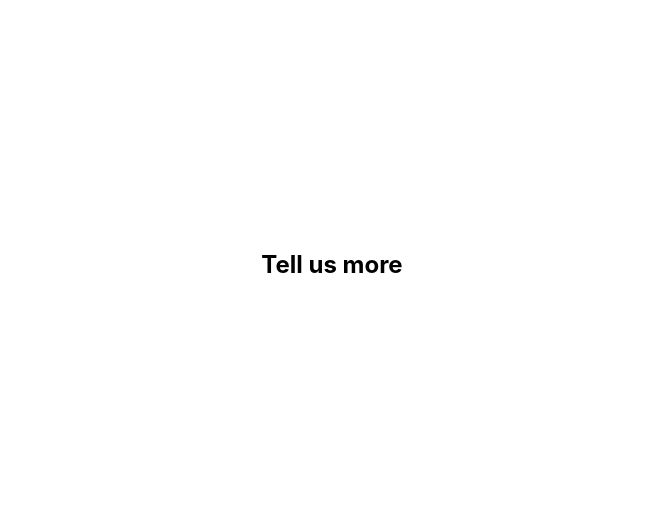
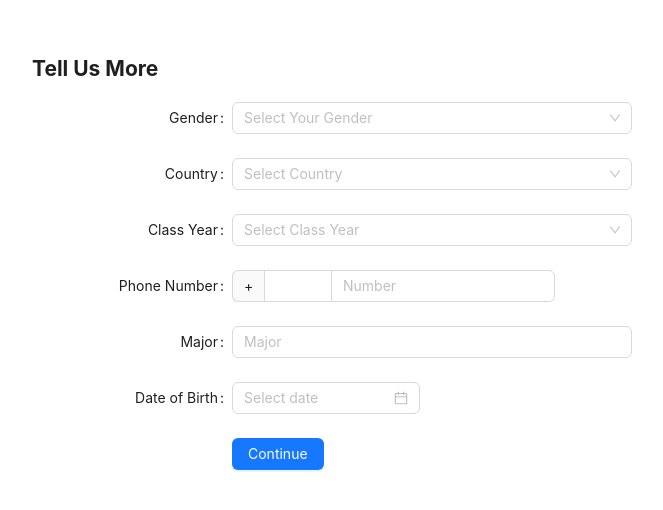
Before and after one commit to epotapov/Apollo, a React (Create React App) app in the folder apollo-frontend/: page /TellUsMore in a window 1280 px wide. Shown: the part 136-646 px from the top of the page, without its empty margins (308-971 px from the left). Built offline with nearby package versions, Linux system fonts and the light colour scheme.

Commit message:
Skeleton for TellUsMore
Pushed a skeleton for tell us more page

```diff
--- a/apollo-frontend/src/components/SignUpPage.js
+++ b/apollo-frontend/src/components/SignUpPage.js
@@ -8,7 +8,7 @@ export default function SignUpPage() {
   const [username, setUsername] = useState('');
   const [email, setEmail] = useState('');
   const [password, setPassword] = useState('');
-  const [role, setRole] = useState('student');
+  const [role, setRole] = useState('');
   const [error, setError] = useState(null);
   const [size, setSize] = useState('large');
 
@@ -131,7 +131,7 @@ export default function SignUpPage() {
               },
             ]}
           >
-          <Radio.Group value={role}>
+          <Radio.Group value={1}>
             <Radio value={1}> Student </Radio>
             <Radio value={2}> Professor </Radio>
           </Radio.Group>
--- a/apollo-frontend/src/components/TellUsMore.js
+++ b/apollo-frontend/src/components/TellUsMore.js
@@ -1,13 +1,389 @@
 import {React, useState} from 'react';
 import '../index.css';
 import { Link } from 'react-router-dom'
-import { Grid, Button, Checkbox, Form, Input } from 'antd';
+import { Grid, Button, Checkbox, Form, Input, Select, DatePicker} from 'antd';
+
+const onFinish = (values) => {
+    console.log('Success:', values);
+  };
+
+const onFinishFailed = (errorInfo) => {
+    console.log('Failed:', errorInfo);
+};
+
+const countryList = [
+    "Afghanistan",
+	"Albania",
+	"Algeria",
+	"American Samoa",
+	"Andorra",
+	"Angola",
+	"Anguilla",
+	"Antarctica",
+	"Antigua and Barbuda",
+	"Argentina",
+	"Armenia",
+	"Aruba",
+	"Australia",
+	"Austria",
+	"Azerbaijan",
+	"Bahamas (the)",
+	"Bahrain",
+	"Bangladesh",
+	"Barbados",
+	"Belarus",
+	"Belgium",
+	"Belize",
+	"Benin",
+	"Bermuda",
+	"Bhutan",
+	"Bolivia (Plurinational State of)",
+	"Bonaire, Sint Eustatius and Saba",
+	"Bosnia and Herzegovina",
+	"Botswana",
+	"Bouvet Island",
+	"Brazil",
+	"British Indian Ocean Territory (the)",
+	"Brunei Darussalam",
+	"Bulgaria",
+	"Burkina Faso",
+	"Burundi",
+	"Cabo Verde",
+	"Cambodia",
+	"Cameroon",
+	"Canada",
+	"Cayman Islands (the)",
+	"Central African Republic (the)",
+	"Chad",
+	"Chile",
+	"China",
+	"Christmas Island",
+	"Cocos (Keeling) Islands (the)",
+	"Colombia",
+	"Comoros (the)",
+	"Congo (the Democratic Republic of the)",
+	"Congo (the)",
+	"Cook Islands (the)",
+	"Costa Rica",
+	"Croatia",
+	"Cuba",
+	"Curaçao",
+	"Cyprus",
+	"Czechia",
+	"Côte d'Ivoire",
+	"Denmark",
+	"Djibouti",
+	"Dominica",
+	"Dominican Republic (the)",
+	"Ecuador",
+	"Egypt",
+	"El Salvador",
+	"Equatorial Guinea",
+	"Eritrea",
+	"Estonia",
+	"Eswatini",
+	"Ethiopia",
+	"Falkland Islands (the) [Malvinas]",
+	"Faroe Islands (the)",
+	"Fiji",
+	"Finland",
+	"France",
+	"French Guiana",
+	"French Polynesia",
+	"French Southern Territories (the)",
+	"Gabon",
+	"Gambia (the)",
+	"Georgia",
+	"Germany",
+	"Ghana",
+	"Gibraltar",
+	"Greece",
+	"Greenland",
+	"Grenada",
+	"Guadeloupe",
+	"Guam",
+	"Guatemala",
+	"Guernsey",
+	"Guinea",
+	"Guinea-Bissau",
+	"Guyana",
+	"Haiti",
+	"Heard Island and McDonald Islands",
+	"Holy See (the)",
+	"Honduras",
+	"Hong Kong",
+	"Hungary",
+	"Iceland",
+	"India",
+	"Indonesia",
+	"Iran (Islamic Republic of)",
+	"Iraq",
+	"Ireland",
+	"Isle of Man",
+	"Israel",
+	"Italy",
+	"Jamaica",
+	"Japan",
+	"Jersey",
+	"Jordan",
+	"Kazakhstan",
+	"Kenya",
+	"Kiribati",
+	"Korea (the Democratic People's Republic of)",
+	"Korea (the Republic of)",
+	"Kuwait",
+	"Kyrgyzstan",
+	"Lao People's Democratic Republic (the)",
+	"Latvia",
+	"Lebanon",
+	"Lesotho",
+	"Liberia",
+	"Libya",
+	"Liechtenstein",
+	"Lithuania",
+	"Luxembourg",
+	"Macao",
+	"Madagascar",
+	"Malawi",
+	"Malaysia",
+	"Maldives",
+	"Mali",
+	"Malta",
+	"Marshall Islands (the)",
+	"Martinique",
+	"Mauritania",
+	"Mauritius",
+	"Mayotte",
+	"Mexico",
+	"Micronesia (Federated States of)",
+	"Moldova (the Republic of)",
+	"Monaco",
+	"Mongolia",
+	"Montenegro",
+	"Montserrat",
+	"Morocco",
+	"Mozambique",
+	"Myanmar",
+	"Namibia",
+	"Nauru",
+	"Nepal",
+	"Netherlands (the)",
+	"New Caledonia",
+	"New Zealand",
+	"Nicaragua",
+	"Niger (the)",
+	"Nigeria",
+	"Niue",
+	"Norfolk Island",
+	"Northern Mariana Islands (the)",
+	"Norway",
+	"Oman",
+	"Pakistan",
+	"Palau",
+	"Palestine, State of",
+	"Panama",
+	"Papua New Guinea",
+	"Paraguay",
+	"Peru",
+	"Philippines (the)",
+	"Pitcairn",
+	"Poland",
+	"Portugal",
+	"Puerto Rico",
+	"Qatar",
+	"Republic of North Macedonia",
+	"Romania",
+	"Russian Federation (the)",
+	"Rwanda",
+	"Réunion",
+	"Saint Barthélemy",
+	"Saint Helena, Ascension and Tristan da Cunha",
+	"Saint Kitts and Nevis",
+	"Saint Lucia",
+	"Saint Martin (French part)",
+	"Saint Pierre and Miquelon",
+	"Saint Vincent and the Grenadines",
+	"Samoa",
+	"San Marino",
+	"Sao Tome and Principe",
+	"Saudi Arabia",
+	"Senegal",
+	"Serbia",
+	"Seychelles",
+	"Sierra Leone",
+	"Singapore",
+	"Sint Maarten (Dutch part)",
+	"Slovakia",
+	"Slovenia",
+	"Solomon Islands",
+	"Somalia",
+	"South Africa",
+	"South Georgia and the South Sandwich Islands",
+	"South Sudan",
+	"Spain",
+	"Sri Lanka",
+	"Sudan (the)",
+	"Suriname",
+	"Svalbard and Jan Mayen",
+	"Sweden",
+	"Switzerland",
+	"Syrian Arab Republic",
+	"Taiwan",
+	"Tajikistan",
+	"Tanzania, United Republic of",
+	"Thailand",
+	"Timor-Leste",
+	"Togo",
+	"Tokelau",
+	"Tonga",
+	"Trinidad and Tobago",
+	"Tunisia",
+	"Turkey",
+	"Turkmenistan",
+	"Turks and Caicos Islands (the)",
+	"Tuvalu",
+	"Uganda",
+	"Ukraine",
+	"United Arab Emirates (the)",
+	"United Kingdom of Great Britain and Northern Ireland (the)",
+	"United States Minor Outlying Islands (the)",
+	"United States of America (the)",
+	"Uruguay",
+	"Uzbekistan",
+	"Vanuatu",
+	"Venezuela (Bolivarian Republic of)",
+	"Viet Nam",
+	"Virgin Islands (British)",
+	"Virgin Islands (U.S.)",
+	"Wallis and Futuna",
+	"Western Sahara",
+	"Yemen",
+	"Zambia",
+	"Zimbabwe",
+	"Åland Islands"
+];
+
+const {Option} = Select;
 
 export default function TellUsMore() {
+    const [phoneNumber, setPhoneNumber] = useState('');
+    const [country, setCountry] = useState('');
+    const [gender, setGender] = useState('');
+    const [major, setMajor] = useState('');
+    const [year, setYear] = useState('');
+    const [dob, setDob] = useState('');
+
+    const [size, setSize] = useState('large');
+
     return (
         <div className='Container'>
-            <h2> Tell us more </h2>
-
+            <Form
+                name="Tell us more"
+                labelCol={{
+                    span: 8,
+                }}
+                wrapperCol={{
+                    span: 16,
+                }}
+                style={{
+                    maxWidth: 600,
+                }}
+                initialValues={{
+                    remember: true,
+                }}
+                onFinish={onFinish}
+                onFinishFailed={onFinishFailed}
+                autoComplete="off"
+            >
+                <h2> Tell Us More </h2>
+                <Form.Item
+                    name="gender"
+                    label="Gender"
+                    onChange={(e) => setGender(e.target.value)}
+                    value={gender}
+                >
+                    <Select placeholder="Select Your Gender" allowClear>
+                        <Option value="male">Male</Option>
+                        <Option value="female">Female</Option>
+                        <Option value="other">Other</Option>
+                    </Select>
+                </Form.Item>
+                <Form.Item
+                    name="country"
+                    label="Country"
+                    onChange={(e) => setCountry(e.target.value)}
+                    value={country}
+                >
+                    <Select
+                        placeholder="Select Country"
+                        showSearch
+                        optionFilterProp="children"
+                        filterOption={(input, option) => (option?.label ?? '').includes(input)}
+                        filterSort={(optionA, optionB) =>
+                          (optionA?.label ?? '').toLowerCase().localeCompare((optionB?.label ?? '').toLowerCase())
+                        }
+                        value={country}
+                        options={countryList.map((country) => ({ label: country, value: country }))}
+                    />
+                </Form.Item>
+                <Form.Item
+                    name ="classyear"
+                    label="Class Year"
+                    onChange={(e) => setYear(e.target.value)}
+                    value={year}
+                >
+                    <Select placeholder="Select Class Year" allowClear>
+                        <Option value="freshman">Freshman</Option>
+                        <Option value="sophomore">Sophomore</Option>
+                        <Option value="junior">Junior</Option>
+                        <Option value="senior">Senior</Option>
+                        <Option value="graduate">Graduate</Option>
+                    </Select>
+                </Form.Item>
+                <Form.Item
+                    name="phonenumber"
+                    label="Phone Number"
+                    onChange={(e) => setPhoneNumber(e.target.value)}
+                    value = {phoneNumber}
+                >
+                    <Input.Group compact>
+                        <Input
+                            style={{width: '25%'}}
+                            addonBefore={"+"}
+                            maxLength={3}
+                            />
+                        <Input allowClear style={{width: '50%'}} placeholder="Number" />
+                    </Input.Group>
+                </Form.Item>
+                <Form.Item
+                    name="major"
+                    label="Major"
+                    onChange={(e) => setMajor(e.target.value)}
+                    value={major}
+                >
+                    <Input placeholder="Major" />
+                </Form.Item>
+                <Form.Item
+                    name="dob"
+                    label="Date of Birth"
+                    onChange={(e) => setDob(e.target.value)}
+                    value={dob}
+                >
+                    <DatePicker />
+                </Form.Item>
+                <Form.Item
+                wrapperCol={{
+                    offset: 8,
+                    span: 16,
+                }}
+                >
+                <Link to = '/'>
+                    <Button type="primary" htmlType="submit">
+                        Continue
+                    </Button>
+                </Link>
+                </Form.Item>
+            </Form>
         </div>
     );
 }
```
